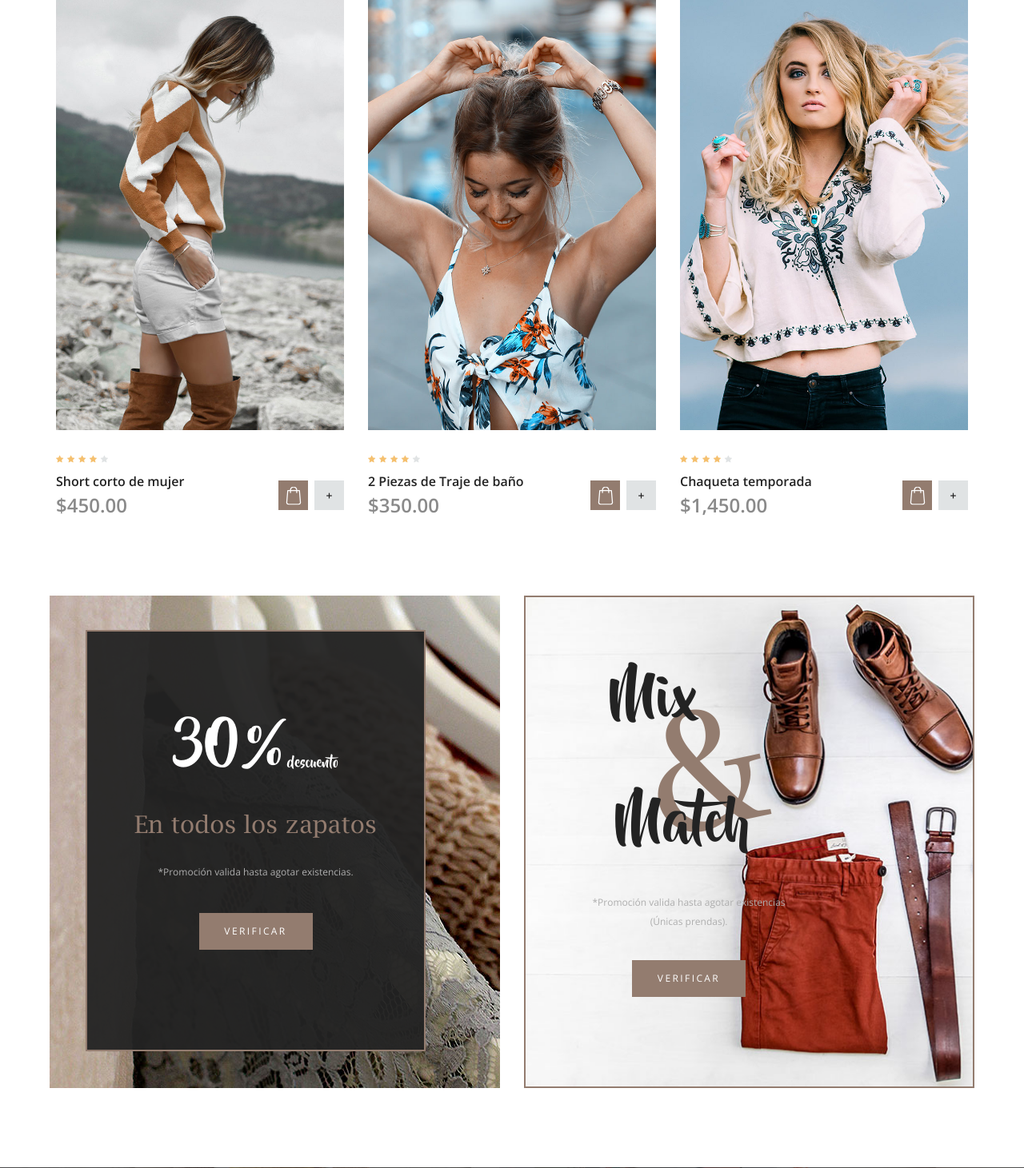
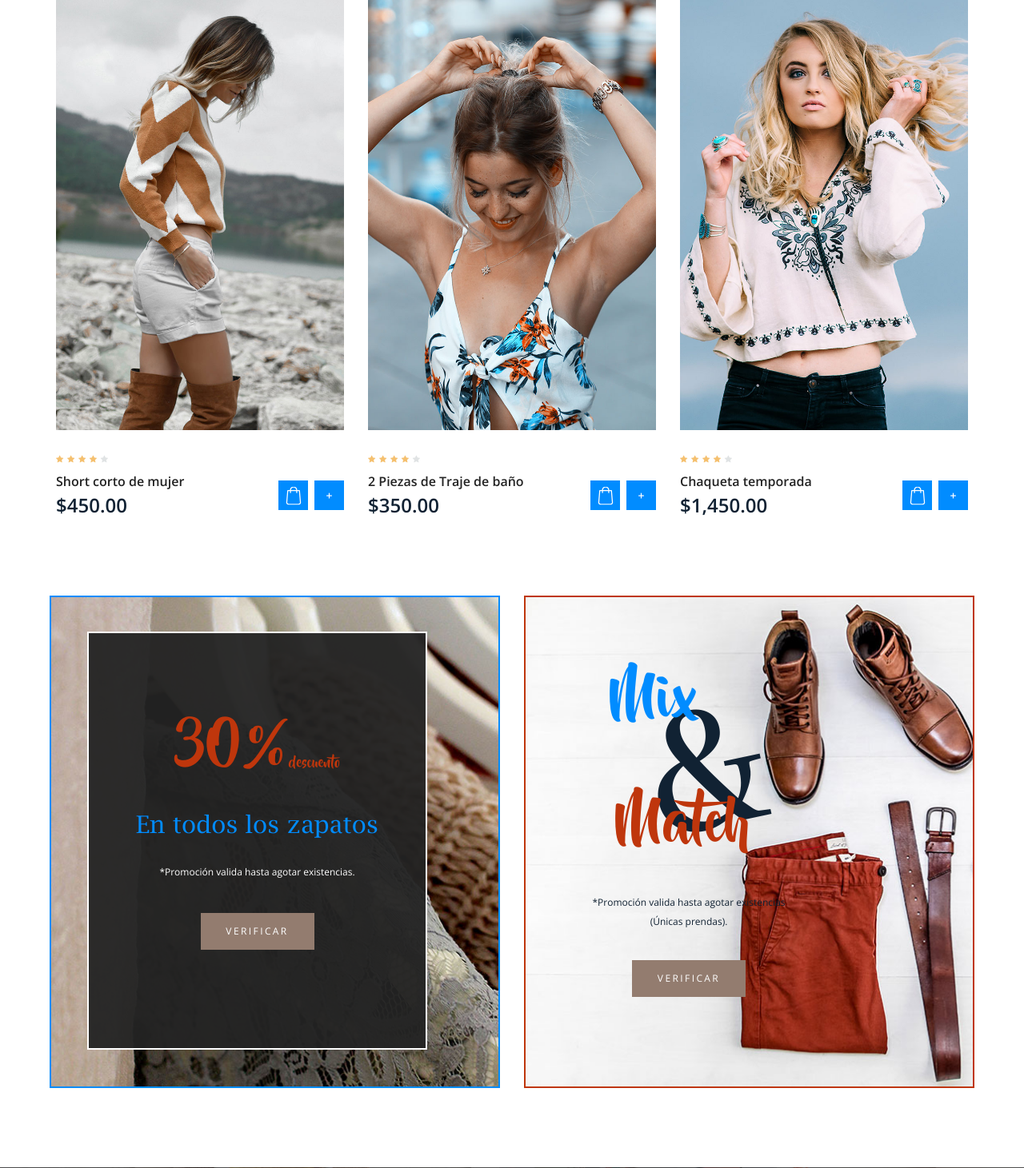
Before and after one commit to samichel07/proyectoweb, a PHP site: page / in a window 1280 px wide. Shown: the part 1826-3287 px from the top of the page at 80% size. Run offline with PHP 8.4, Linux system fonts and the light colour scheme.

Commit message:
colores main_styles.css(index)

```diff
--- a/styles/main_styles.css
+++ b/styles/main_styles.css
@@ -1086,7 +1086,7 @@ section
 {
 	font-size: 24px;
 	font-weight: 600;
-	color: #8a8a8a;
+	color: #123;
 	margin-top: 0px;
 }
 .product_options
@@ -1103,7 +1103,7 @@ section
 .product_buy
 {
 	display: inline-block;
-	background: #937c6f;
+	background: #018CFF;
 	vertical-align: middle;
 	margin-right: 4px;
 	-webkit-transition: all 200ms ease;
@@ -1135,8 +1135,8 @@ section
 	vertical-align: middle;
 	font-size: 14px;
 	font-weight: 600;
-	color: #232323;
-	background: #e0e3e4;
+	color: #ffff;
+	background: #018CFF;
 	line-height: 37px;
 	text-align: center;
 	-webkit-transition: all 200ms ease;
@@ -1163,6 +1163,7 @@ section
 }
 .extra_promo
 {
+	border: solid 2px #018CFF;
 	width: calc((100% - 30px) / 2);
 	height: 616px;
 	float: left;
@@ -1191,7 +1192,7 @@ section
 	max-width: 425px;
 	height: 100%;
 	background: rgba(35, 35, 35, 0.95);
-	border: solid 2px #937c6f;
+	border: solid 2px #fff;
 	padding-left: 40px;
 	padding-right: 40px;
 }
@@ -1199,7 +1200,7 @@ section
 {
 	font-family: 'Beyond', sans-serif;
 	font-size: 72px;
-	color: #FFFFFF;
+	color: #BF360C;
 	line-height: 0.75;
 }
 .extra_1_price span
@@ -1210,13 +1211,13 @@ section
 {
 	font-family: 'Lucida', serif;
 	font-size: 30px;
-	color: #937c6f;
+	color: #018CFF;
 	margin-top: 39px;
 }
 .extra_1_text
 {
 	font-size: 12px;
-	color: #aeaeae;
+	color: #fff;
 	margin-top: 26px;
 	line-height: 2;
 }
@@ -1226,7 +1227,7 @@ section
 }
 .extra_promo_2
 {
-	border: solid 2px #937c6f;
+	border: solid 2px #BF360C;
 	padding-top: 43px;
 	padding-bottom: 46px;
 }
@@ -1247,7 +1248,7 @@ section
 {
 	font-family: 'Lucida', serif;
 	font-size: 200px;
-	color: #937c6f;
+	color: #123;
 	line-height: 0.75;
 	-webkit-transform: rotate(-12deg);
 	-moz-transform: rotate(-12deg);
@@ -1263,7 +1264,7 @@ section
 	font-family: 'Beyond', sans-serif;
 	font-size: 72px;
 	line-height: 0.75;
-	color: #232323;
+	color: #018CFF;
 }
 .extra_2_bottom
 {
@@ -1273,12 +1274,12 @@ section
 	font-family: 'Beyond', sans-serif;
 	font-size: 72px;
 	line-height: 0.75;
-	color: #232323;
+	color:#BF360C;
 }
 .extra_2_text
 {
 	font-size: 12px;
-	color: #aeaeae;
+	color: #123;
 	margin-top: 83px;
 	line-height: 2;
 }
```
Also changed, not shown: other parts of styles/main_styles.css (+12 -12 lines).
